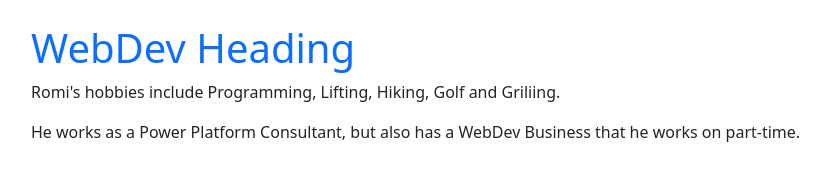
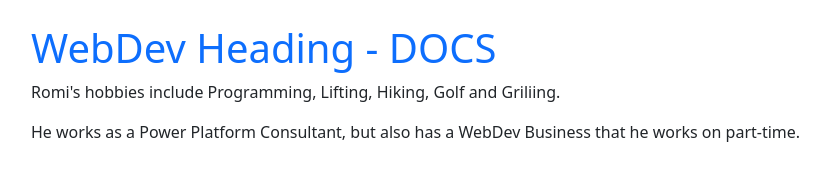
Before and after one commit to RumiDevUK/WebDev, a plain HTML site: page Docs/index.html in a window 1280 px wide. Shown: the whole page, without its empty margins (51-880 px from the left). Drawn offline with nearby package versions, Linux system fonts and the light colour scheme.

Commit message:
Update index.html

```diff
--- a/Docs/index.html
+++ b/Docs/index.html
@@ -9,7 +9,7 @@
 </head>
 <body>
     <main class="container mt-4">
-        <h1 class="text-primary">WebDev Heading</h1>
+        <h1 class="text-primary">WebDev Heading - DOCS</h1>
 
         <p>Romi's hobbies include Programming, Lifting, Hiking, Golf and Griliing.</p>
         <p>He works as a Power Platform Consultant, but also has a WebDev Business
```
